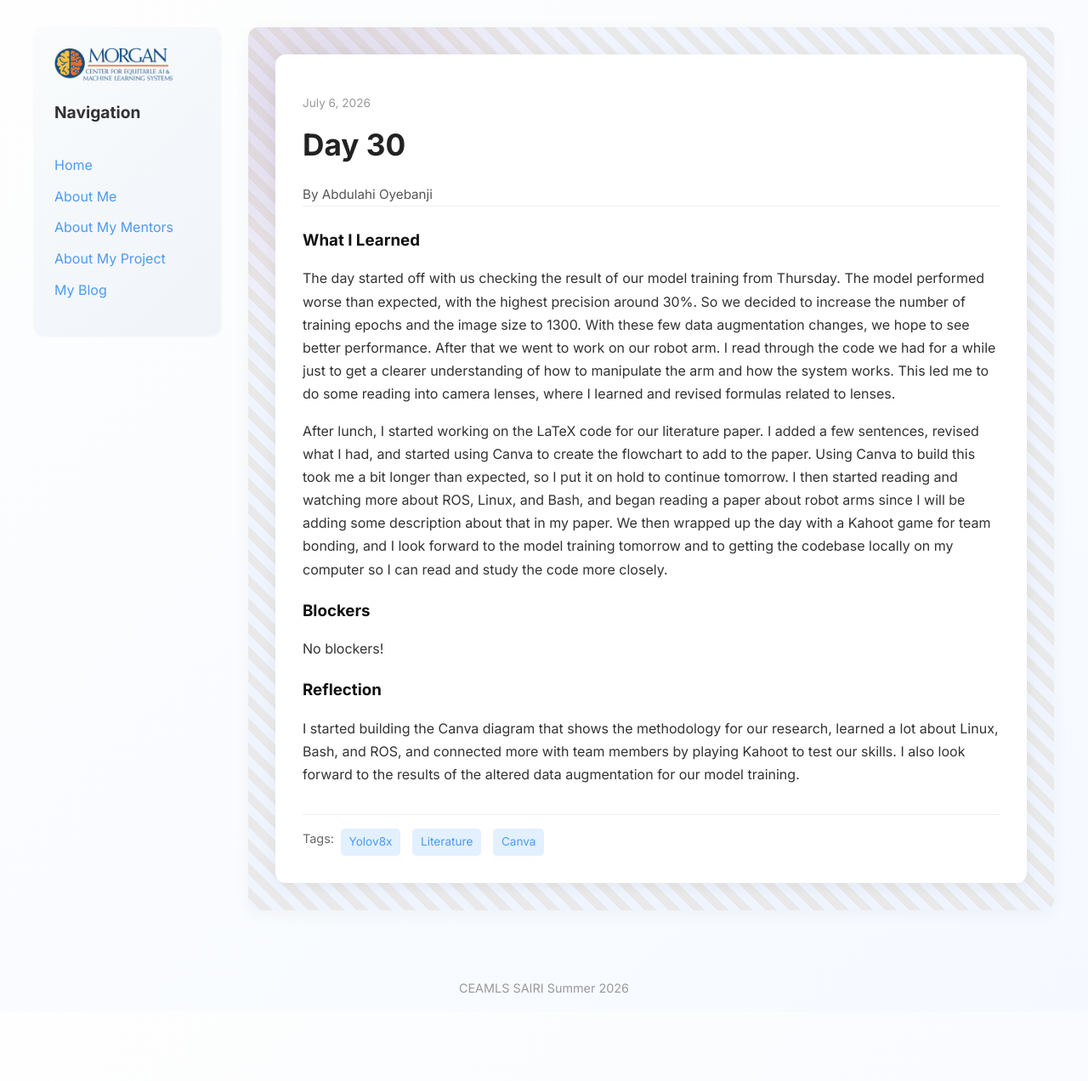
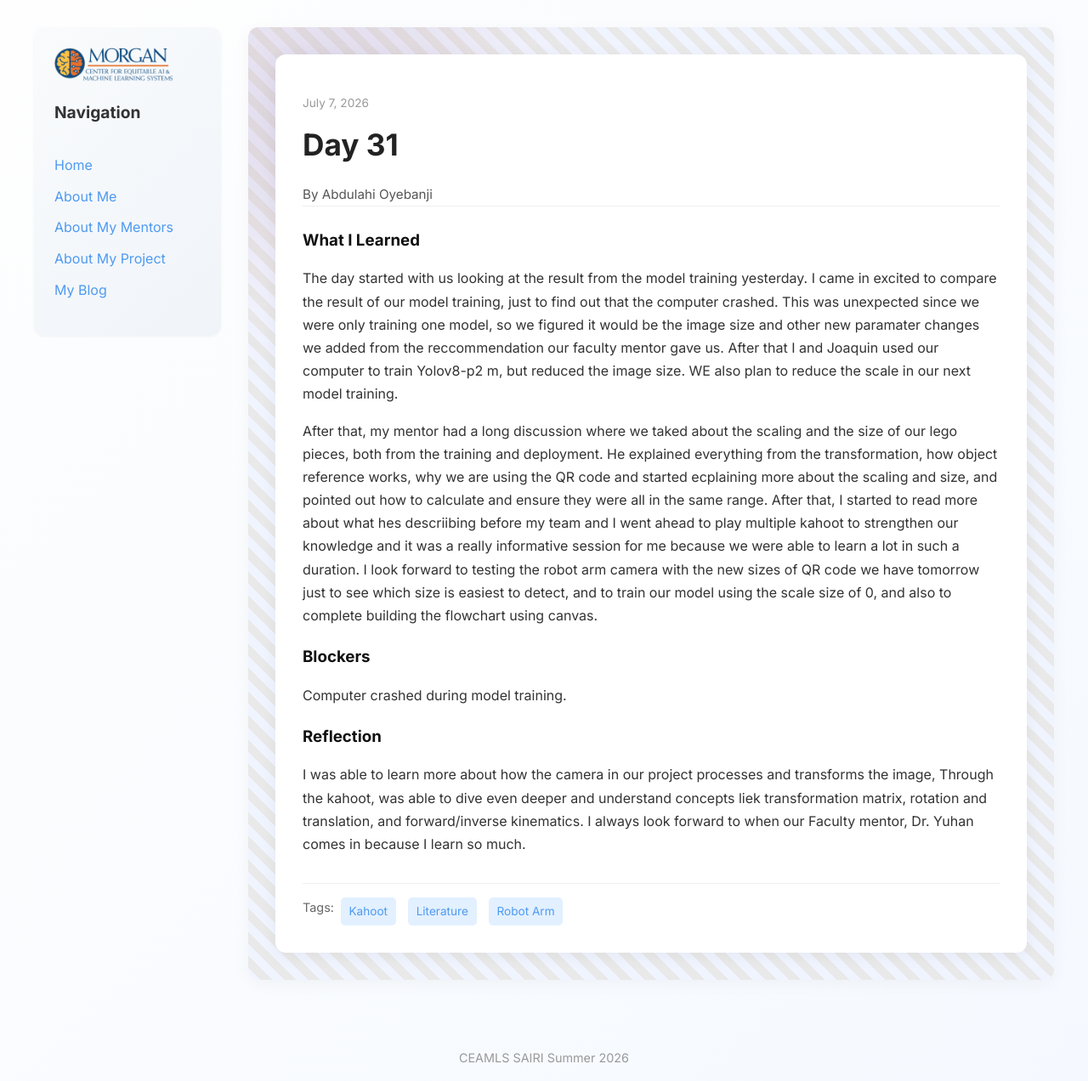
Before and after one commit to abdulahi-banji/abdulahi-banjiceamls26.github.io, a Jekyll site: the page built from _posts/2026-07-07-day-31.md, in a window 1280 px wide. Shown: the whole page at 85% size. Built offline with Jekyll 4.4.1, drawn with Linux system fonts in a browser that asks for light colours; before the commit the page ends 1190 px from its top, so only the background shows below that.

Commit message:
day 31 draft

```diff
--- a/_posts/2026-07-07-day-31.md
+++ b/_posts/2026-07-07-day-31.md
@@ -1,18 +1,18 @@
 ---
 layout: post
-title: "Day 30"
-date: "2026-07-06 00:00:00"
-permalink: /day30.html
-tags: ["Yolov8x","Literature", "Canva"]
+title: "Day 31"
+date: "2026-07-07 00:00:00"
+permalink: /day31.html
+tags: ["Kahoot", "Literature" , "Robot Arm "]
 
 what_i_learned: |
-  The day started off with us checking the result of our model training from Thursday. The model performed worse than expected, with the highest precision around 30%. So we decided to increase the number of training epochs and the image size to 1300. With these few data augmentation changes, we hope to see better performance. After that we went to work on our robot arm. I read through the code we had for a while just to get a clearer understanding of how to manipulate the arm and how the system works. This led me to do some reading into camera lenses, where I learned and revised formulas related to lenses.
+  The day started with us looking at the result from the model training yesterday. I came in excited to compare the result of our model training, just to find out that the computer crashed. This was unexpected since we were only training one model, so we figured it would be the image size and other new paramater changes we added from the reccommendation our faculty mentor gave us. After that I and Joaquin used our computer to train Yolov8-p2 m, but reduced the image size. WE also plan to reduce the scale in our next model training.
 
-  After lunch, I started working on the LaTeX code for our literature paper. I added a few sentences, revised what I had, and started using Canva to create the flowchart to add to the paper. Using Canva to build this took me a bit longer than expected, so I put it on hold to continue tomorrow. I then started reading and watching more about ROS, Linux, and Bash, and began reading a paper about robot arms since I will be adding some description about that in my paper. We then wrapped up the day with a Kahoot game for team bonding, and I look forward to the model training tomorrow and to getting the codebase locally on my computer so I can read and study the code more closely.
+  After that, my mentor had a long discussion where we taked about the scaling and the size of our lego pieces, both from the training and deployment. He explained everything from the transformation, how object reference works, why we are using the QR code and started ecplaining more about the scaling and size, and pointed out how to calculate and ensure they were all in the same range. After that, I started to read more about what hes descriibing before my team and I went ahead to play multiple kahoot to strengthen our knowledge and it was a really informative session for me because we were able to learn a lot in such a duration. I look forward to testing the robot arm camera with the new sizes of QR code we have tomorrow just to see which size is easiest to detect, and to train our model using the scale size of 0, and also to complete building the flowchart using canvas.
 
 blockers: |
-  No blockers!
+  Computer crashed during model training.
 
 reflection: |
-  I started building the Canva diagram that shows the methodology for our research, learned a lot about Linux, Bash, and ROS, and connected more with team members by playing Kahoot to test our skills. I also look forward to the results of the altered data augmentation for our model training.
+  I was able to learn more about how the camera in our project processes and transforms the image, Through the kahoot, was able to dive even deeper and understand concepts liek transformation matrix, rotation and translation, and forward/inverse kinematics. I always look forward to when our Faculty mentor, Dr. Yuhan comes in because I learn so much.
 ---
```
